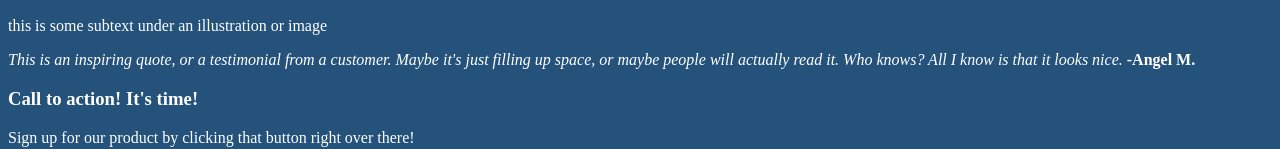
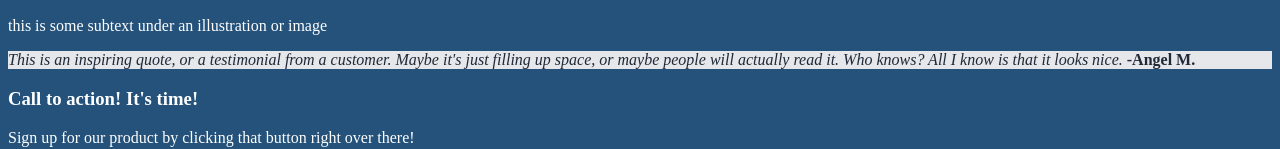
Before and after one commit to amagalla1394/odin-landing-page-project, a plain HTML site: page index.html in a window 1280 px wide. Shown: the part 590-739 px from the top of the page. Drawn offline with Linux system fonts and the light colour scheme.

Commit message:
css updates

```diff
--- a/index.css
+++ b/index.css
@@ -4,6 +4,30 @@
 p, a, h1, h3 {
     color: #ffffff;
 }
-.page-quote{
-    color: #ffffff;
+.page-quote, em, b{
+    background-color: #E5E7EB;
+    color: #1F2937;
 }
+
+/*
+    COLORS & FONTS:
+----------
+    hero & footer (dark background color)
+        #1f2937
+    hero main text ("this website is awesome..")
+        48px extra-bold #f8faf8
+    hero secondary text, header link text
+        18px #e5e7eb
+    header logo text
+        24px #f9faf8
+---------
+    button color, call to action background color
+        #3882f6
+    information header text
+        36px extra-bold #1f2937
+---------
+    quote section background color
+        #e5e7eb
+    quote text
+        36px light italic #1f2937
+*/
```
